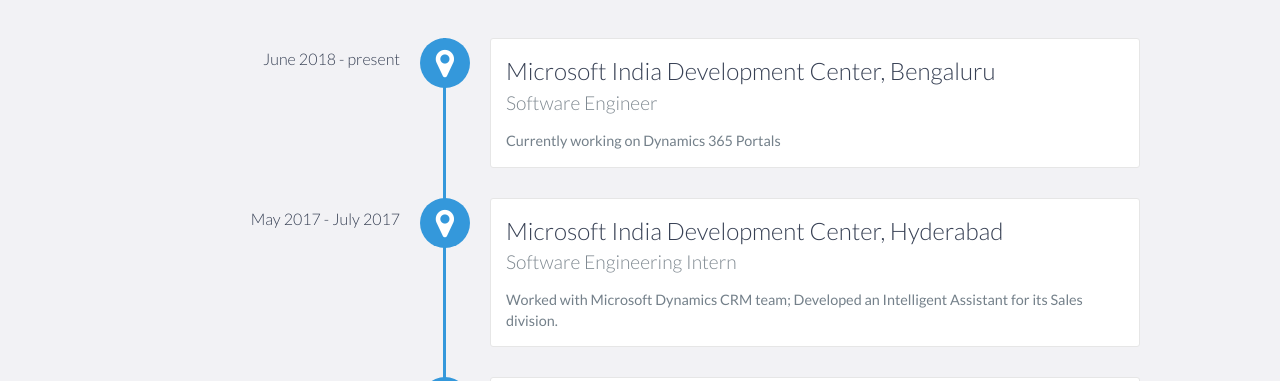
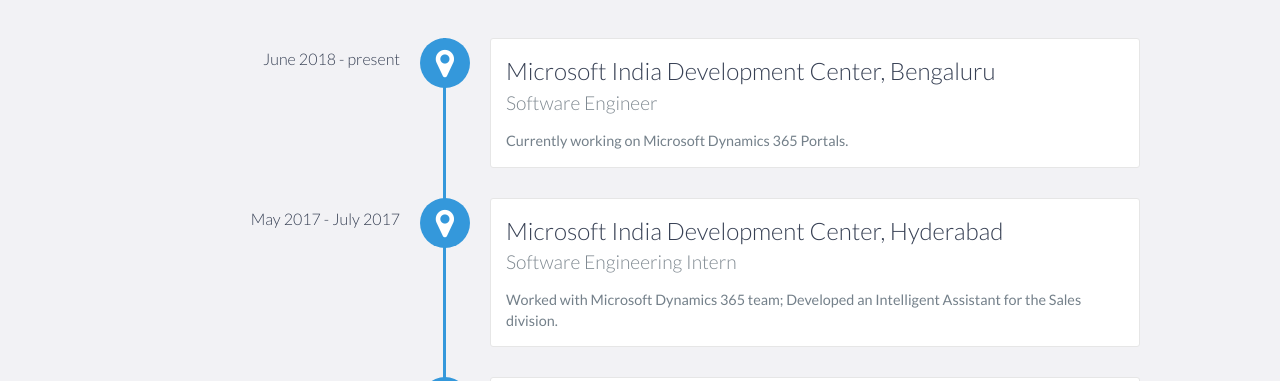
Before and after one commit to siddharrthpriyadharsan/siddumsp1997.github.io, a plain HTML site: page index.html in a window 1280 px wide. Shown: the part 1280-1661 px from the top of the page. Drawn offline with nearby package versions, Linux system fonts and the light colour scheme.

Commit message:
Update index.html

```diff
--- a/index.html
+++ b/index.html
@@ -96,14 +96,14 @@
                 <h3>Microsoft India Development Center, Bengaluru</h3>
                 <h4>Software Engineer</h4>
                 <p>
-                  Currently working on Dynamics 365 Portals
+                  Currently working on Microsoft Dynamics 365 Portals.
                 </p>
             </div>
             <div data-date="May 2017 - July 2017">
                 <h3>Microsoft India Development Center, Hyderabad</h3>
                 <h4>Software Engineering Intern</h4>
                 <p>
-                  Worked with Microsoft Dynamics CRM team; Developed an Intelligent Assistant for its Sales division.
+                  Worked with Microsoft Dynamics 365 team; Developed an Intelligent Assistant for the Sales division.
                 </p>
             </div>
 
```
